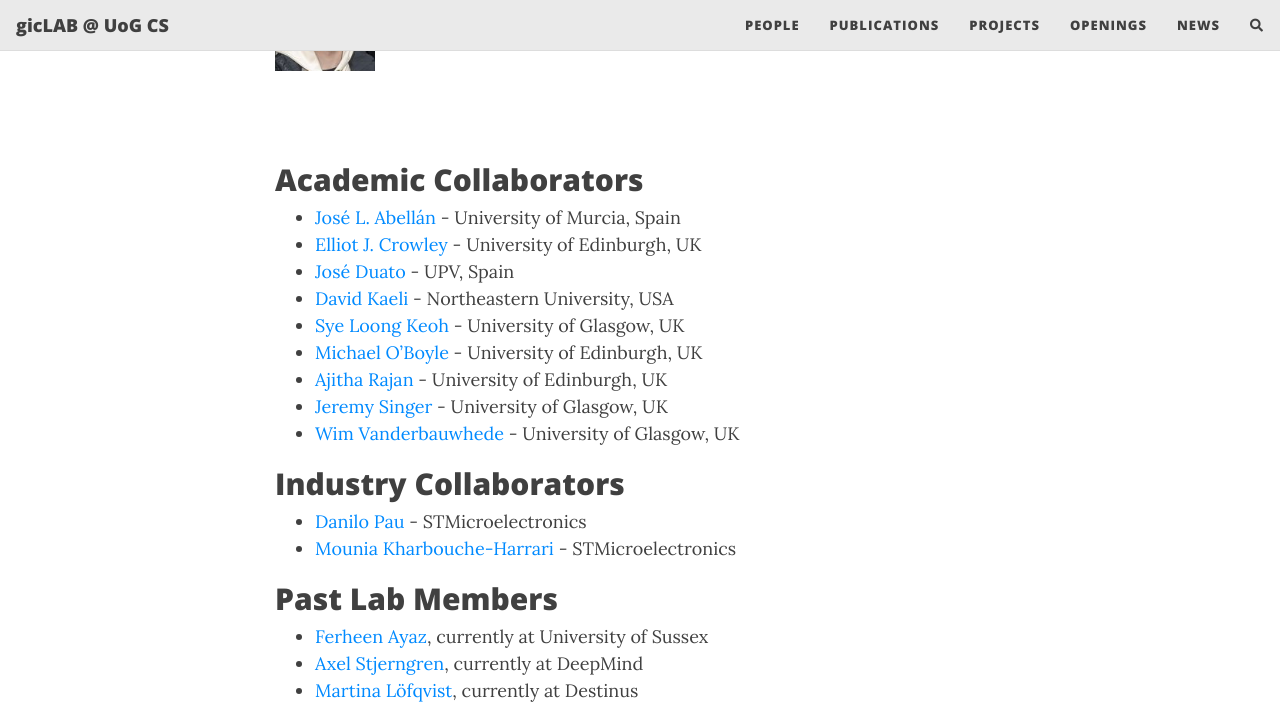
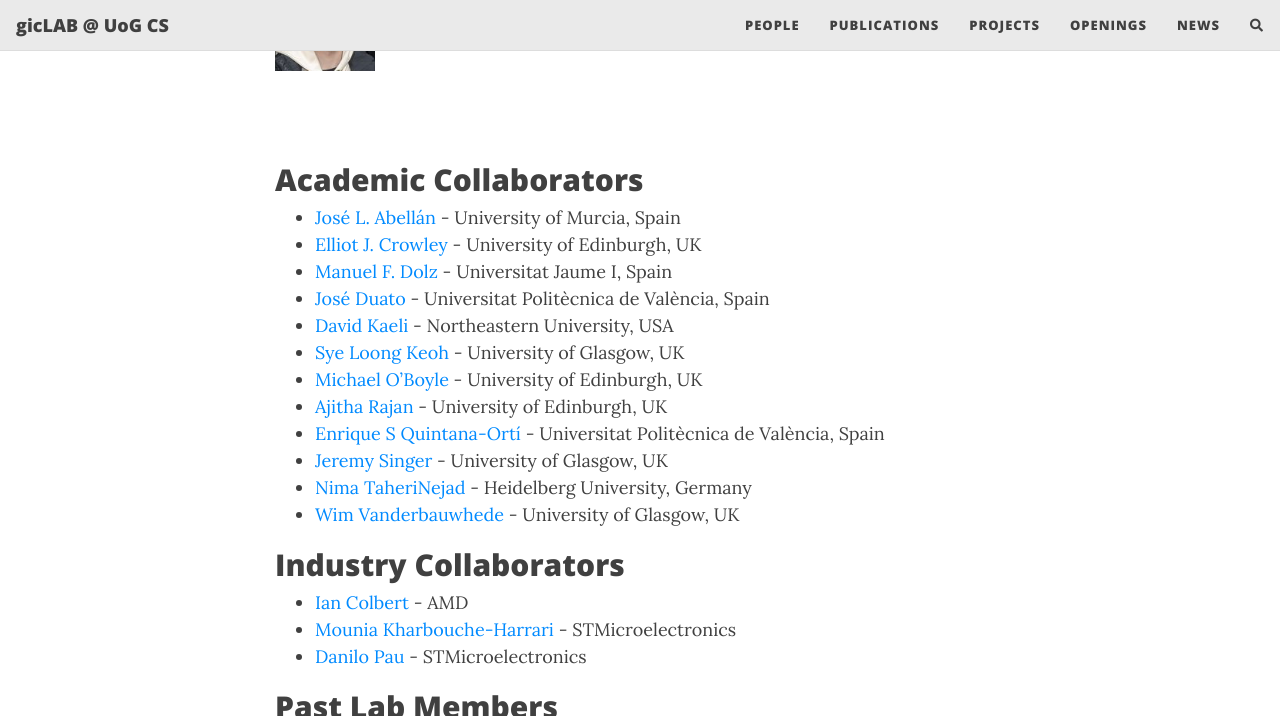
Before and after one commit to gicLAB/gicLAB.github.io, a Jekyll site: the page built from people.md, in a window 1280 px wide and 900 px high, scrolled down 1756 px, cut to the strip 0-716 px from the top of the window. Built offline with Jekyll 4.4.1, drawn with Linux system fonts in a browser that asks for light colours; nearby versions of some CDN libraries; comment, search, counter and statistics services are not loaded.

Commit message:
Update people.md

```diff
--- a/people.md
+++ b/people.md
@@ -64,17 +64,21 @@ Topic: "'Efficient ML model implementation in FPGAs"
 
 - [José L. Abellán](https://sites.google.com/view/jlabellan) - University of Murcia, Spain
 - [Elliot J. Crowley](https://elliotjcrowley.github.io/) - University of Edinburgh, UK
-- [José Duato](http://www.gap.upv.es/index.php/members/1-jose-duato) - UPV, Spain
+- [Manuel F. Dolz](https://sites.google.com/uji.es/manuel-f-dolz) - Universitat Jaume I, Spain
+- [José Duato](http://www.gap.upv.es/index.php/members/1-jose-duato) - Universitat Politècnica de València, Spain
 - [David Kaeli](https://coe.northeastern.edu/people/kaeli-david/) - Northeastern University, USA
 - [Sye Loong Keoh](https://www.gla.ac.uk/schools/computing/staff/syeloongkeoh/) - University of Glasgow, UK
 - [Michael O'Boyle](https://www.dcs.ed.ac.uk/home/mob/) - University of Edinburgh, UK
 - [Ajitha Rajan](https://homepages.inf.ed.ac.uk/arajan/) - University of Edinburgh, UK
+- [Enrique S Quintana-Ortí](http://www.disca.upv.es/enquior/) - Universitat Politècnica de València, Spain
 - [Jeremy Singer](https://www.dcs.gla.ac.uk/~jsinger/) - University of Glasgow, UK
+- [Nima TaheriNejad ](https://www.ziti.uni-heidelberg.de/ziti/en/institut/forschung/ag-cat) - Heidelberg University, Germany
 - [Wim Vanderbauwhede](https://www.dcs.gla.ac.uk/~wim/) - University of Glasgow, UK
 
 ## Industry Collaborators
+- [Ian Colbert](https://www.linkedin.com/in/mounia-kharbouche-harrari-6612b810a/) - AMD
+- [Mounia Kharbouche-Harrari](https://www.linkedin.com/in/mounia-kharbouche-harrari-6612b810a/) - STMicroelectronics
 - [Danilo Pau](https://www.linkedin.com/in/danilopietropau/) - STMicroelectronics
-- [Mounia Kharbouche-Harrari](https://www.linkedin.com/in/mounia-kharbouche-harrari-6612b810a/) - STMicroelectronics
 
 <!-- ## Visiting Researchers-->
 
```
